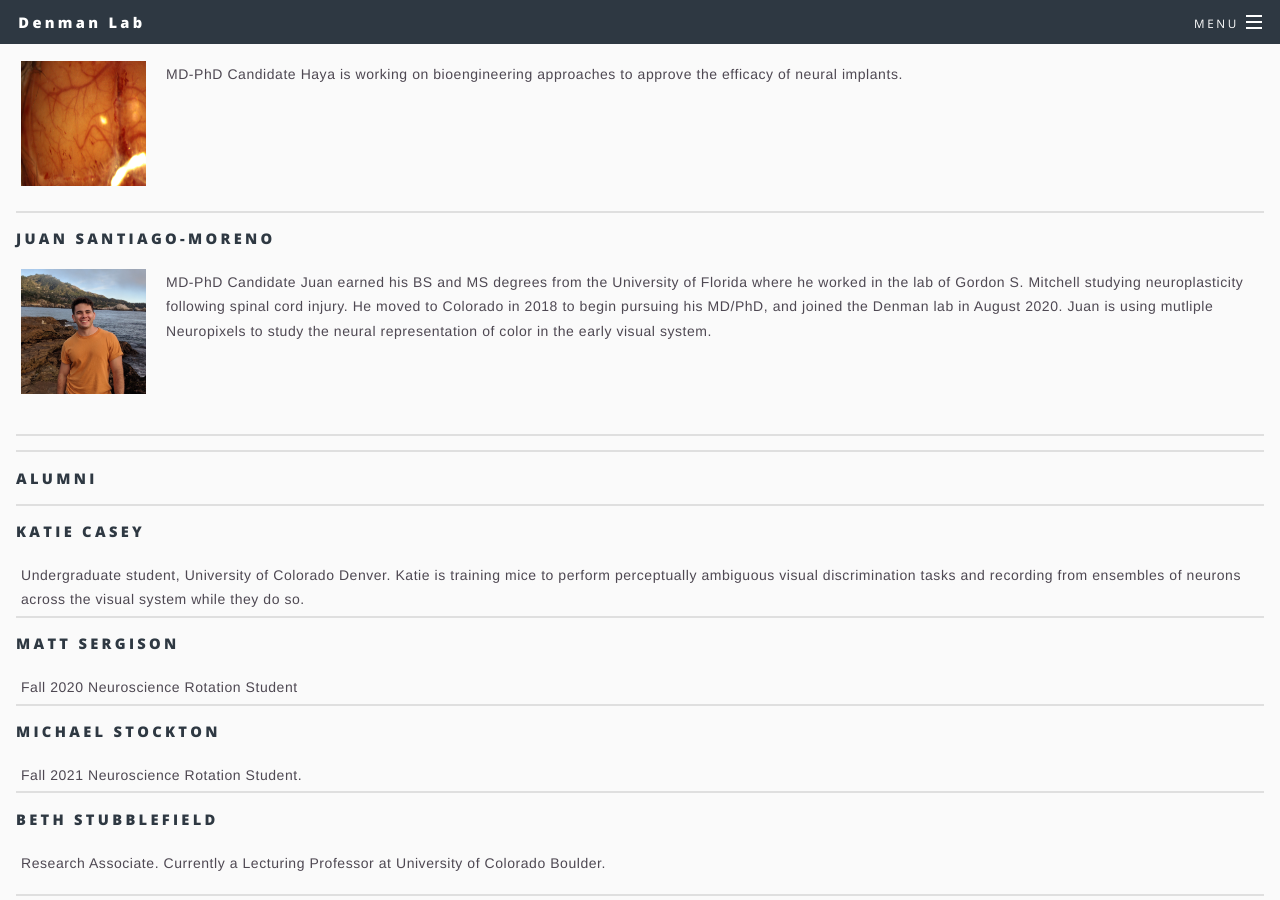
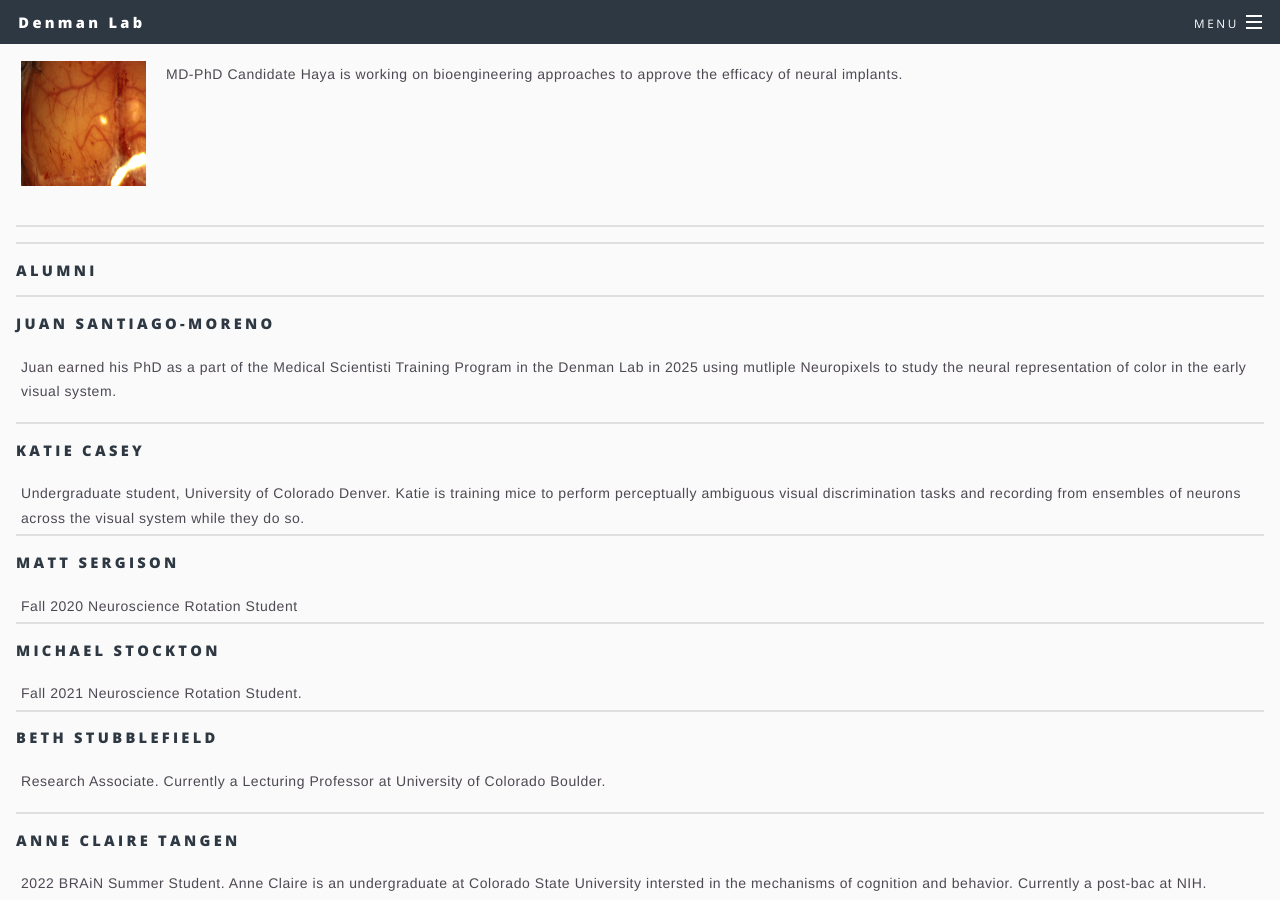
Before and after one commit to denmanlab/denmanlab.github.io, a Jekyll site: the page built from _pages/people.html, in a window 1280 px wide and 900 px high, scrolled down 1372 px. Built offline with Jekyll 4.4.1, drawn with Linux system fonts in a browser that asks for light colours.

Commit message:
update people

```diff
--- a/_pages/people.html
+++ b/_pages/people.html
@@ -63,22 +63,19 @@ background-image: cu001.jpeg
     </p2>
 </div>
 
-<hr style="margin:0 0 1em 0;" />
-<h4>Juan Santiago-Moreno</h4>
-<div class=image_wrapper>
-    <img id="img" src="/images/juan.jpg"
-    width="125" height="125" class="bio_img_l"/>
-    <p2>
-    MD-PhD Candidate  Juan earned his BS and MS degrees from the University of Florida where he worked in the lab of Gordon S. Mitchell studying neuroplasticity following spinal cord injury. He moved to Colorado in 2018 to begin pursuing his MD/PhD, and joined the Denman lab in August 2020.
-Juan is using mutliple Neuropixels to study the neural representation of color in the early visual system.
-    </p2>
-</div>
-
 
 <hr style="margin:1em 0 1em 0;" />
 <hr style="margin:1em 0 1em 0;" />
 
 <h4>Alumni</h4>
+
+<hr style="margin:0 0 1em 0;" />
+<h4>Juan Santiago-Moreno</h4>
+<div class=image_wrapper>
+    <p2>
+Juan earned his PhD as a part of the Medical Scientisti Training Program in the Denman Lab in 2025 using mutliple Neuropixels to study the neural representation of color in the early visual system.
+    </p2>
+</div>
 
 <hr style="margin:1em 0 1em 0;" />
 <h4>Katie Casey</h4>
```
